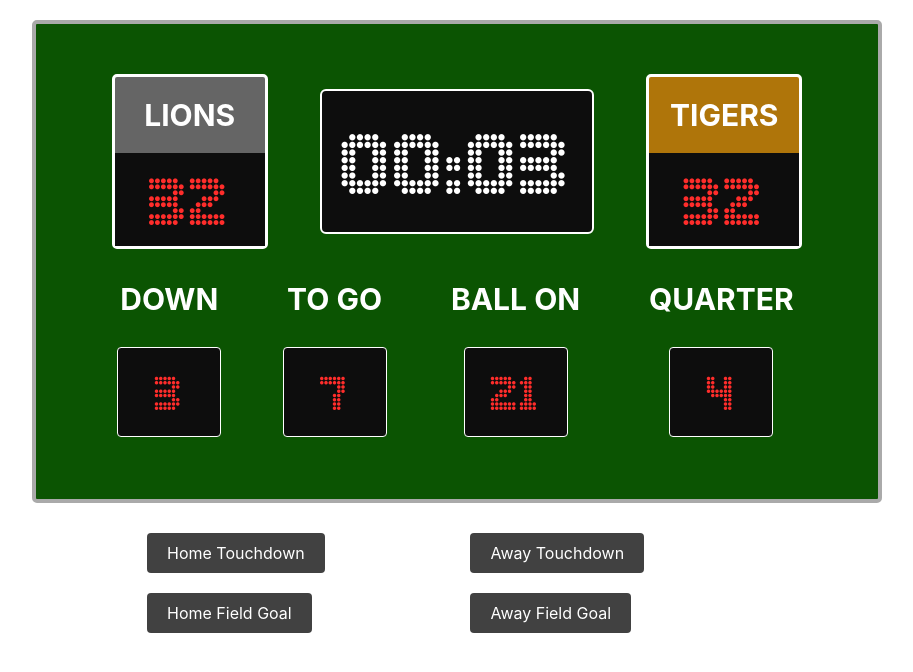
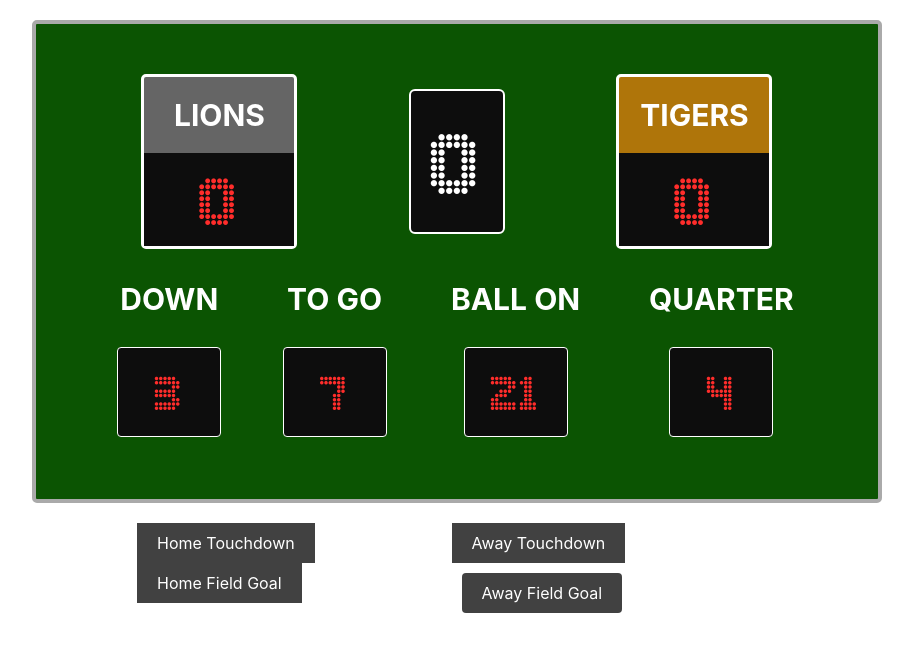
Before and after one commit to bloominstituteoftechnology/react-american-football-scoreboard, a React (Create React App) app: page / in a window 1280 px wide. Shown: the top 672 px of the page, without its empty margins (183-1096 px from the left). Built offline with nearby package versions, Linux system fonts and the light colour scheme; the HTML template or start-up script is replaced by a standard one.

Commit message:
finished

```diff
--- a/src/App.js
+++ b/src/App.js
@@ -2,9 +2,14 @@
 import React from "react";
 import BottomRow from "./BottomRow";
 import "./App.css";
+import { useState } from "react";
 
-function App() {
+export default function App() {
   //TODO: STEP 2 - Establish your applictaion's state with some useState hooks.  You'll need one for the home score and another for the away score.
+
+  const [homeScore, homeSetScore] = useState(0);
+  const [awayCount, setAwayCount] = useState(0);
+  const [timer, timerSetCount] = useState(0);
 
   return (
     <div className="container">
@@ -14,12 +19,12 @@ function App() {
             <h2 className="home__name">Lions</h2>
 
             {/* TODO STEP 3 - We need to change the hardcoded values in these divs to accept dynamic values from our state. */}
-            <div className="home__score">32</div>
+            <div className="home__score">{homeScore}</div>
           </div>
-          <div className="timer">00:03</div>
+          <div className="timer">{timer}</div>
           <div className="away">
             <h2 className="away__name">Tigers</h2>
-            <div className="away__score">32</div>
+            <div className="away__score">{awayCount}</div>
           </div>
         </div>
         <BottomRow />
@@ -28,16 +33,16 @@ function App() {
         <div className="homeButtons">
 
           {/* TODO STEP 4 - Now we need to attach our state setter functions to click listeners. */}
-          <button className="homeButtons__touchdown">Home Touchdown</button>
-          <button className="homeButtons__fieldGoal">Home Field Goal</button>
+          <button onClick="homeButtons__touchdown" onClick={() => homeSetScore(homeScore + 7)}>Home Touchdown</button>
+          <button onClick="homeButtons__fieldGoal" onClick={() => homeSetScore(homeScore + 3)}>Home Field Goal</button>
         </div>
         <div className="awayButtons">
-          <button className="awayButtons__touchdown">Away Touchdown</button>
-          <button className="awayButtons__fieldGoal">Away Field Goal</button>
+          <button onClick="awayButtons__touchdown" onClick={() => setAwayCount(awayCount + 7)}>Away Touchdown</button>
+          <button className="awayButtons__fieldGoal" onClick={() => setAwayCount(awayCount + 3)}>Away Field Goal</button>
         </div>
       </section>
     </div>
   );
 }
 
-export default App;
+//export default App;
```
